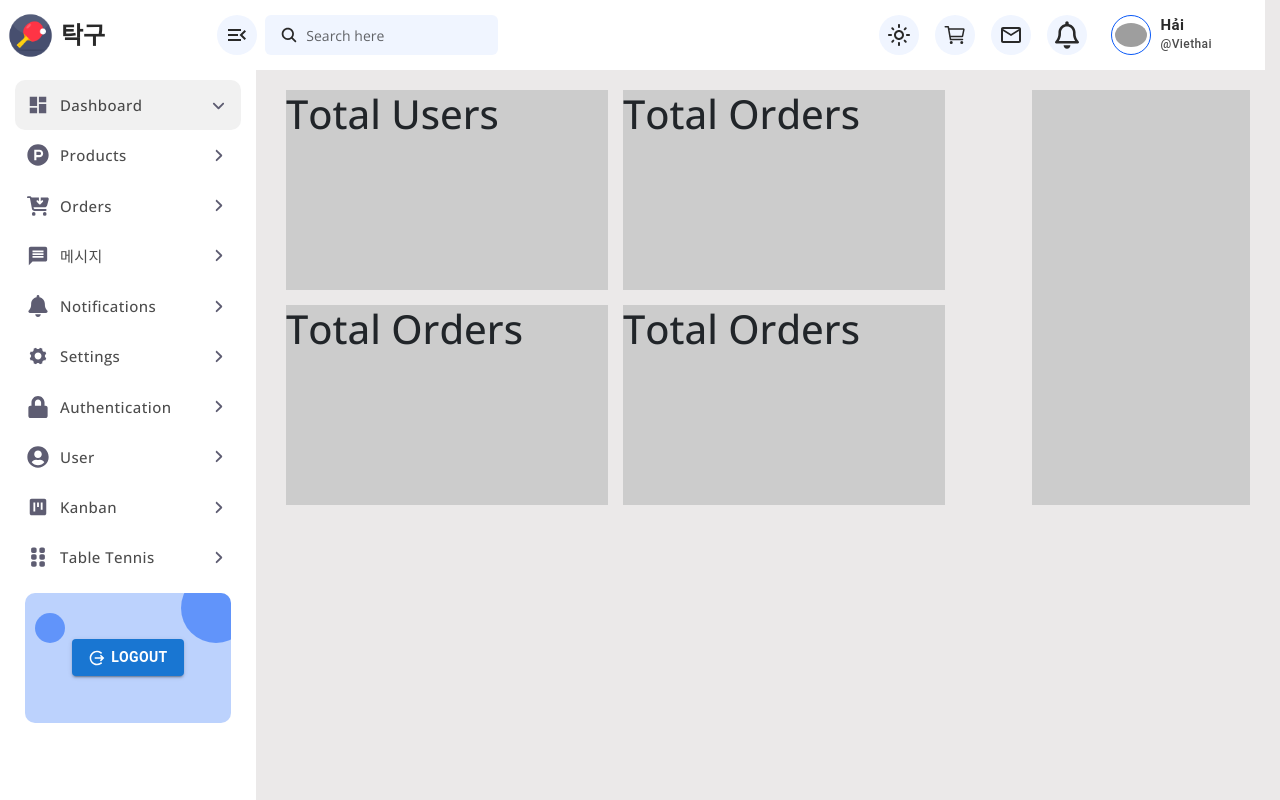
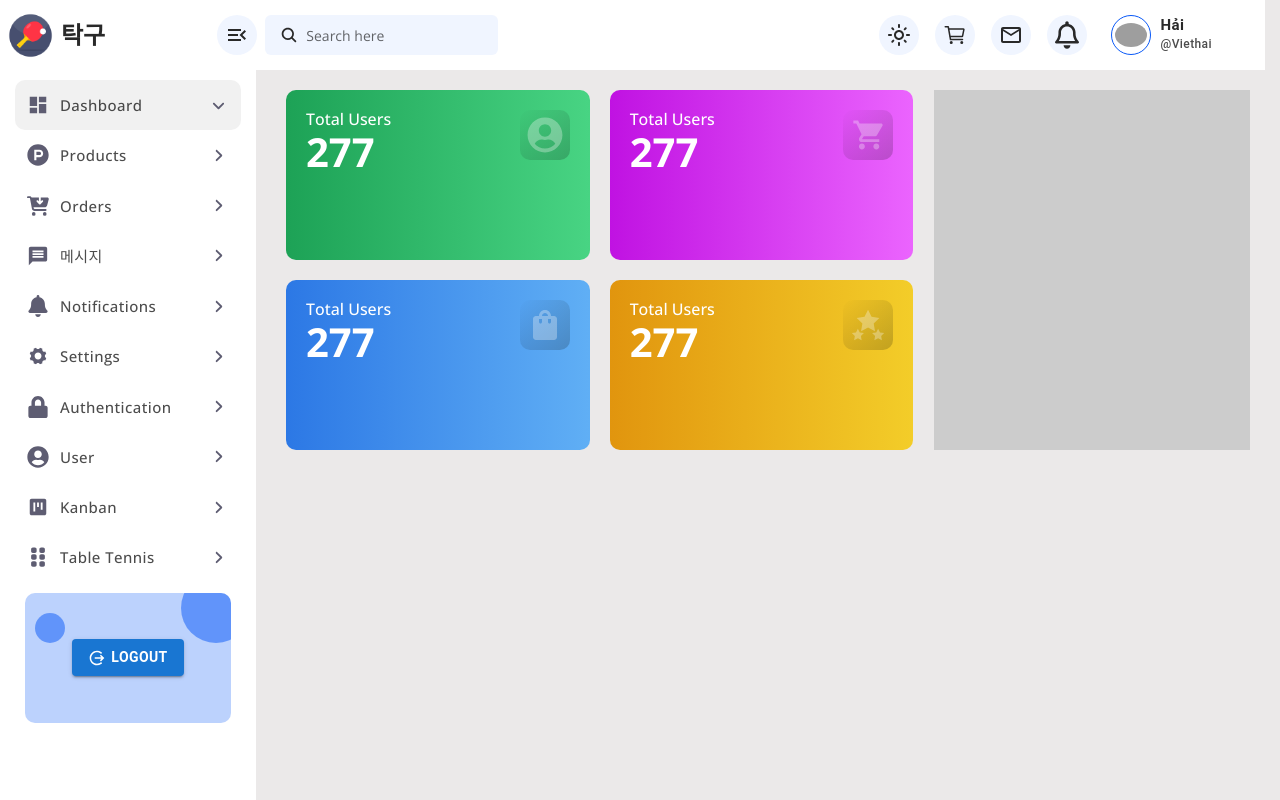
Before and after one commit to KINGDOMNVHAI/bongban-fe, a React (Create React App) app: page / in a window 1280 px wide. Built offline with nearby package versions, Linux system fonts and the light colour scheme; grey boxes are pictures that could not be loaded.

Commit message:
Create dashboardBox.js

```diff
--- a/src/App.css
+++ b/src/App.css
@@ -102,6 +102,11 @@ header button.rounded-circle:hover svg {color: #0858f7 !important; transition: a
 
 .right-content {padding: 90px 30px;}
 
-.dashboardBoxWrapper {gap: 15px; width: 100%; flex-wrap: wrap;}
-.dashboardBoxWrapper .dashboardBox {width: 45%; height: 200px; background: #CCC;}
+.dashboardBoxWrapper {gap: 20px; width: 100%; flex-wrap: wrap;}
+.dashboardBoxWrapper .dashboardBox {width: 48%; height: 170px; border-radius: 10px; overflow: hidden; padding: 20px;}
+.dashboardBoxWrapper .dashboardBox .col1 h4 {font-size: 16px; font-weight: 500;}
+.dashboardBoxWrapper .dashboardBox .col1 span {font-size: 40px !important; font-weight: bold; line-height: 45px;}
+.dashboardBoxWrapper .dashboardBox .icon {display: flex; align-items: center; justify-content: center; width: 50px; height: 50px; border-radius: 10px;
+background-image: linear-gradient(to bottom right, rgba(0,0,0,0.0), rgba(0,0,0,0.2));}
+.dashboardBoxWrapper .dashboardBox .icon svg {font-size: 36px; opacity: 0.3; color: #FFF;}
 .dashboardBoxWrapperRow .box {width: 100%; height: 100%; background: #CCC;}
--- a/src/App.js
+++ b/src/App.js
@@ -1,9 +1,10 @@
 import { BrowserRouter, Route, Routes } from 'react-router-dom';
 import "./assets/css/bootstrap.min.css"
 import './App.css';
-import Dashboard from './pages/Dashboard';
 import Header from './components/Header';
 import Sidebar from './components/Sidebar';
+import Dashboard from './pages/Dashboard';
+import TableTennis from './pages/TableTennis';
 
 function App() {
   return (
@@ -18,6 +19,7 @@ function App() {
           <Routes>
             <Route path="/" exact={true} element={<Dashboard />} />
             <Route path="/dashboard" exact={true} element={<Dashboard />} />
+            <Route path="/table-tennis" exact={true} element={<TableTennis />} />
           </Routes>
         </div>
       </div>
--- a/src/components/Sidebar/index.js
+++ b/src/components/Sidebar/index.js
@@ -100,10 +100,16 @@ const Sidebar = () => {
                     </li>
                     <li>
                         <Button className={`w-100 ${activeTab === 9 ? 'active' : ''}`} onClick={() => isOpenSubmenu(9)}>
-                        <span className='icon'><FaGripVertical/></span>
-                        Table Tennis
-                        <span className='arrow'><FaAngleRight/></span>
+                            <span className='icon'><FaGripVertical/></span>
+                            Table Tennis
+                            <span className='arrow'><FaAngleRight/></span>
                         </Button>
+                        <div className={`submenuWrapper ${activeTab === 9 && isToggleSubmenu === true ? 'collapsed' : 'collapse'}`}>
+                            <ul className="submenu">
+                                <li><Link to="/table-tennis">List</Link></li>
+                                <li><Link to="#">Product View</Link></li>
+                            </ul>
+                        </div>
                     </li>
                 </ul>
 
--- /dev/null
+++ b/src/pages/Dashboard/components/dashboardBox.js
@@ -0,0 +1,28 @@
+
+const DashboardBox = (props) => {
+    return (
+        <div className="dashboardBox" style={{
+            backgroundImage:`linear-gradient(to right, ${props.color?.[0]}, ${props.color?.[1]})`
+        }}>
+            <div className="d-flex w-100">
+                <div className="col1">
+                    <h4 className="text-white mb-0">Total Users</h4>
+                    <span className="text-white">277</span>
+                </div>
+
+                <div className="ml-auto">
+                    {
+                        props.icon ?
+                        <span className="icon">
+                            {props.icon ? props.icon : ''}
+                        </span>
+                        :
+                        ''
+                    }
+                </div>
+            </div>
+        </div>
+    )
+}
+
+export default DashboardBox;
--- a/src/pages/Dashboard/index.js
+++ b/src/pages/Dashboard/index.js
@@ -1,25 +1,23 @@
+import { IoMdCart } from "react-icons/io";
+import { FaUserCircle } from "react-icons/fa"
+import { MdShoppingBag } from "react-icons/md";
+import { GiStarsStack } from "react-icons/gi";
+import DashboardBox from "./components/dashboardBox";
+
 const Dashboard = () => {
     return <>
         <section className="right-content w-100">
             <div className="row dashboardBoxWrapperRow">
-                <div className="col-md-9">
+                <div className="col-md-8">
                     <div className="dashboardBoxWrapper d-flex">
-                        <div className="dashboardBox">
-                            <h1>Total Users</h1>
-                        </div>
-                        <div className="dashboardBox">
-                            <h1>Total Orders</h1>
-                        </div>
-                        <div className="dashboardBox">
-                            <h1>Total Orders</h1>
-                        </div>
-                        <div className="dashboardBox">
-                            <h1>Total Orders</h1>
-                        </div>
+                        <DashboardBox color={["#1da256","#48d483"]} icon={<FaUserCircle/>} />
+                        <DashboardBox color={["#c012e2","#eb64fe"]} icon={<IoMdCart/>} />
+                        <DashboardBox color={["#2c78e5","#60aff5"]} icon={<MdShoppingBag/>} />
+                        <DashboardBox color={["#e1950e","#f3cd29"]} icon={<GiStarsStack/>} />
                     </div>
                 </div>
 
-                <div className="col-md-3">
+                <div className="col-md-4 pl-0">
                     <div className="box">
 
                     </div>
--- /dev/null
+++ b/src/pages/TableTennis/index.js
@@ -0,0 +1,23 @@
+
+const TableTennis = () => {
+    return <>
+        <section className="right-content w-100">
+            <h2>Table Tennis</h2>
+            <div className="row dashboardBoxWrapperRow">
+                <div className="col-md-8">
+                    <div className="dashboardBoxWrapper d-flex">
+
+                    </div>
+                </div>
+
+                <div className="col-md-4 pl-0">
+                    <div className="box">
+
+                    </div>
+                </div>
+            </div>
+        </section>
+    </>
+}
+
+export default TableTennis;
```
Also changed, not shown: document/huongdan.txt.
